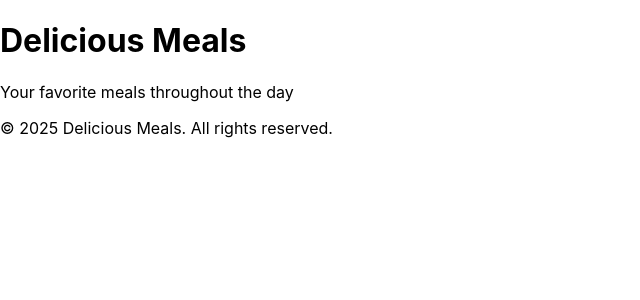
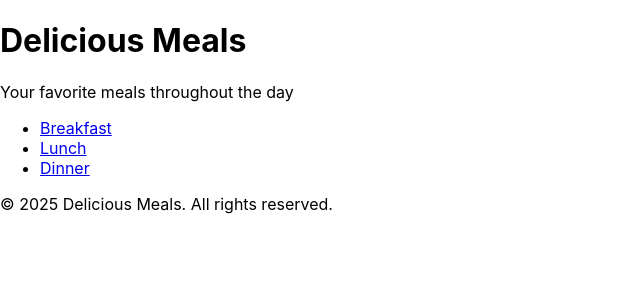
Before and after one commit to smritisharma-33/project_shein, a React (Create React App) app: page / in a window 1280 px wide. Shown: the top 300 px of the page, without its empty margins (0-640 px from the left). Built offline with nearby package versions, Linux system fonts and the light colour scheme.

Commit message:
Story_5 - Created NavBar
Created the NavBar component and added it to App.js

```diff
--- a/src/App.js
+++ b/src/App.js
@@ -2,6 +2,7 @@ import React from 'react';
 import { BrowserRouter as Router } from 'react-router-dom';
 import Header from './components/Header';
 import Footer from './components/Footer';
+import NavBar from './components/NavBar';
 
 function App() {
 
@@ -9,6 +10,7 @@ function App() {
     <Router>
       <div className="App">
         <Header />
+        <NavBar />
         <Footer />
       </div>
     </Router>
--- /dev/null
+++ b/src/components/NavBar.js
@@ -0,0 +1,34 @@
+import React from 'react';
+import { NavLink } from 'react-router-dom';
+
+const NavBar = () => {
+  return (
+    <nav>
+      <ul>
+        <li>
+          <NavLink to="/breakfast" className={({ isActive }) =>
+            `nav-link ${isActive ? 'active' : ''}`
+          }>
+            Breakfast
+          </NavLink>
+        </li>
+        <li>
+          <NavLink to="/lunch" className={({ isActive }) =>
+            `nav-link ${isActive ? 'active' : ''}`
+          }>
+            Lunch
+          </NavLink>
+        </li>
+        <li>
+          <NavLink to="/dinner" className={({ isActive }) =>
+            `nav-link ${isActive ? 'active' : ''}`
+          }>
+            Dinner
+          </NavLink>
+        </li>
+      </ul>
+    </nav>
+  );
+};
+
+export default NavBar;
```
